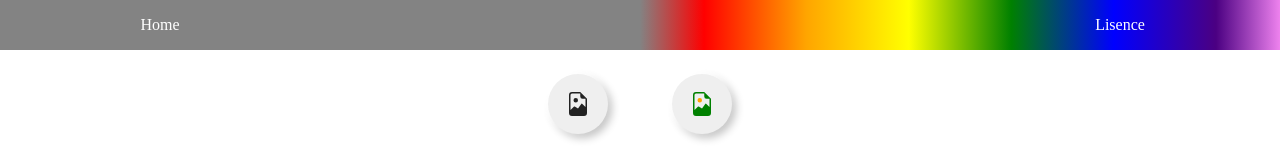
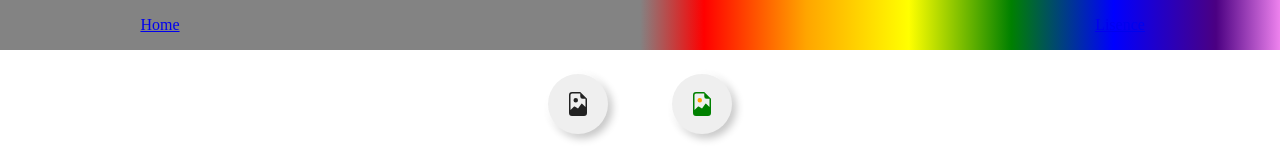
Before and after one commit to HARATetsuto/monochrome-colorization-frontend, a website built with Vite: page index.html in a window 1280 px wide. Shown: the top 160 px of the page. Built offline with nearby package versions, Linux system fonts and the light colour scheme.

```diff
--- a/index.html
+++ b/index.html
@@ -11,8 +11,8 @@
 <body>
   <header>
     <ul>
-      <li>Home</li>
-      <li>Lisence</li>
+      <li><a href="./index.html">Home</a></li>
+      <li><a href="./src/html/lisence.html">Lisence</a></li>
     </ul>
   </header>
 
```
